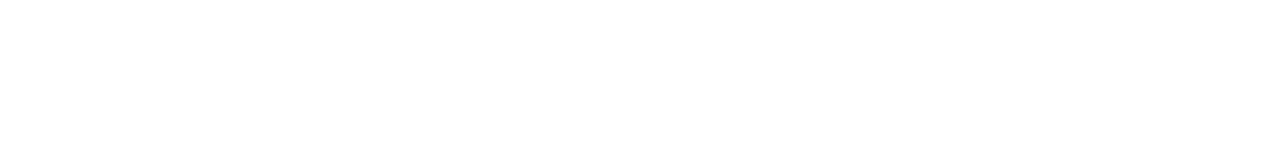
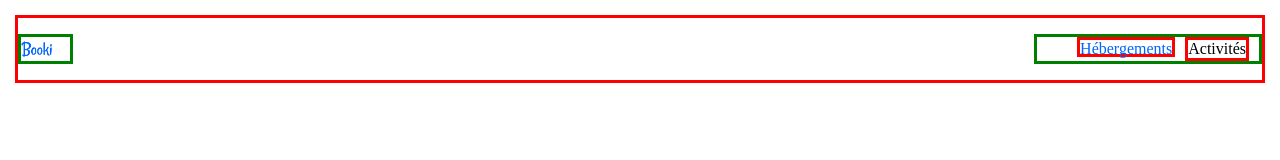
Before and after one commit to Metanee97/OC, a website: page P2/index.html in a window 1280 px wide. Drawn offline with Linux system fonts and the light colour scheme; files that its build step writes are made by us from their sources.

Commit message:
header start

```diff
--- a/P2/css/style.css
+++ b/P2/css/style.css
@@ -1,11 +1,43 @@
 @import url('https://fonts.googleapis.com/css2?family=Raleway:wght@100&display=swap');
 
 /*
-font-family: 'Raleway',
-sans-serif;
+font-family: 'Raleway',sans-serif;
+blue : #0065FC
+lighter-blue: #DEEBFF
+grey : #F2F2F2
  */
+
 * {
   box-sizing: border-box;
   -moz-box-sizing: border-box;
   -webkit-box-sizing: border-box;
+  list-style: none;
 }
+body{
+  margin: 15px;
+}
+header {
+  display: flex;
+  justify-content: space-between;
+  border: red solid;
+}
+#logo {
+  width: 55px;
+  height: 30px;
+  margin: auto 0;
+  border: green solid;
+}
+.nav-list {
+  display: flex;
+  border: green solid;
+}
+.nav-item-blue {
+  margin-right: 10px;
+  border: red solid;
+  height: 20px;
+  color: #0065FC;
+}
+.nav-item {
+  margin-right: 10px;
+  border: red solid;
+}
--- a/P2/index.html
+++ b/P2/index.html
@@ -5,10 +5,19 @@
     <meta http-equiv="X-UA-Compatible" content="IE=edge">
     <meta name="viewport" content="width=device-width, initial-scale=1.0">
     <title>Document</title>
-    <link rel="stylesheet" href="style.css">
-    <link rel="stylesheet" href="https://use.fontawesome.com/releases/v5.0.10/css/all.css">
+    <link rel="stylesheet" href="css/style.css">
+    <link rel="stylesheet" href="https://cdn.jsdelivr.net/npm/@fortawesome/fontawesome-free@5.15.4/css/fontawesome.min.css"
+      integrity="sha384-jLKHWM3JRmfMU0A5x5AkjWkw/EYfGUAGagvnfryNV3F9VqM98XiIH7VBGVoxVSc7" crossorigin="anonymous">
   </head>
   <body>
-
+    <header>
+      <img id="logo" src="images/Booki.png" alt="logo Booki">
+      <nav>
+        <ul class="nav-list">
+          <li class="nav-item-blue">Hébergements</li>
+          <li class="nav-item">Activités</li>
+        </ul>
+      </nav>
+    </header>
   </body>
 </html>
```
Also changed, not shown: P2/images/Booki.png (added).
